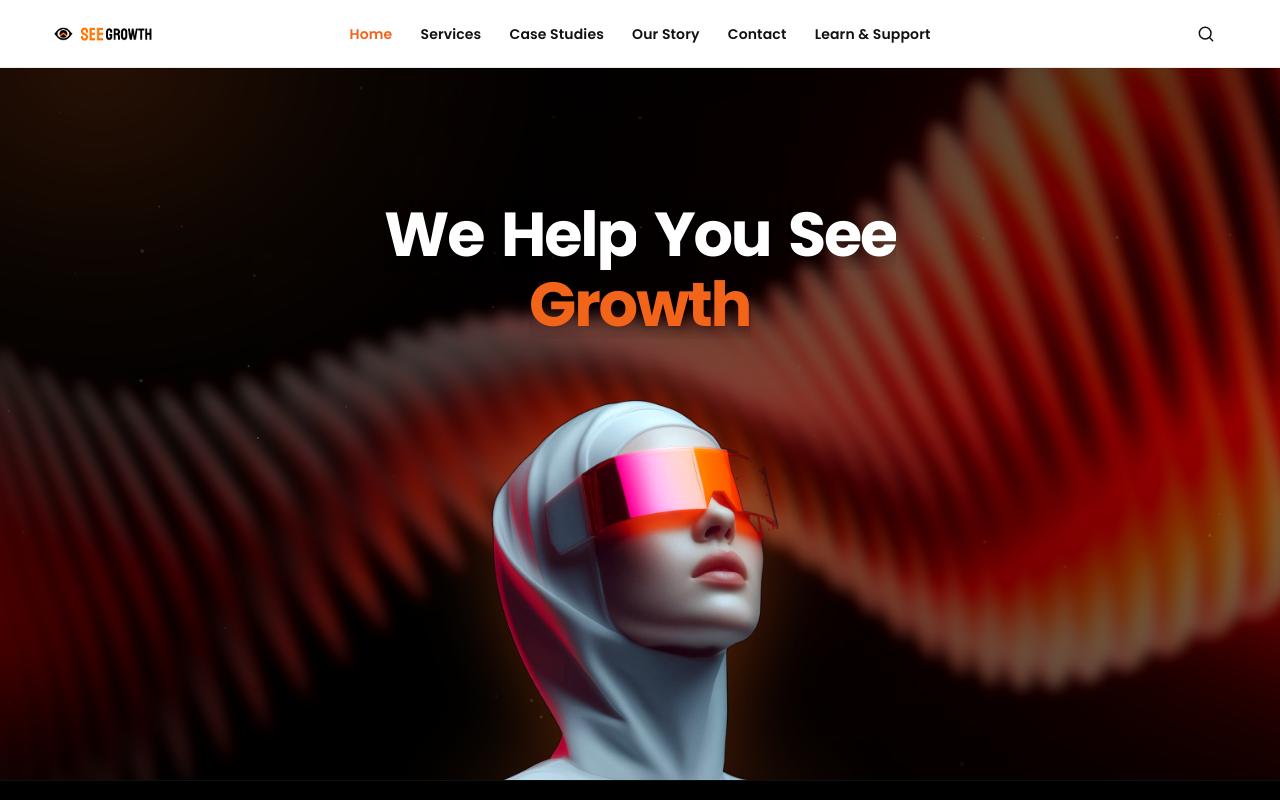
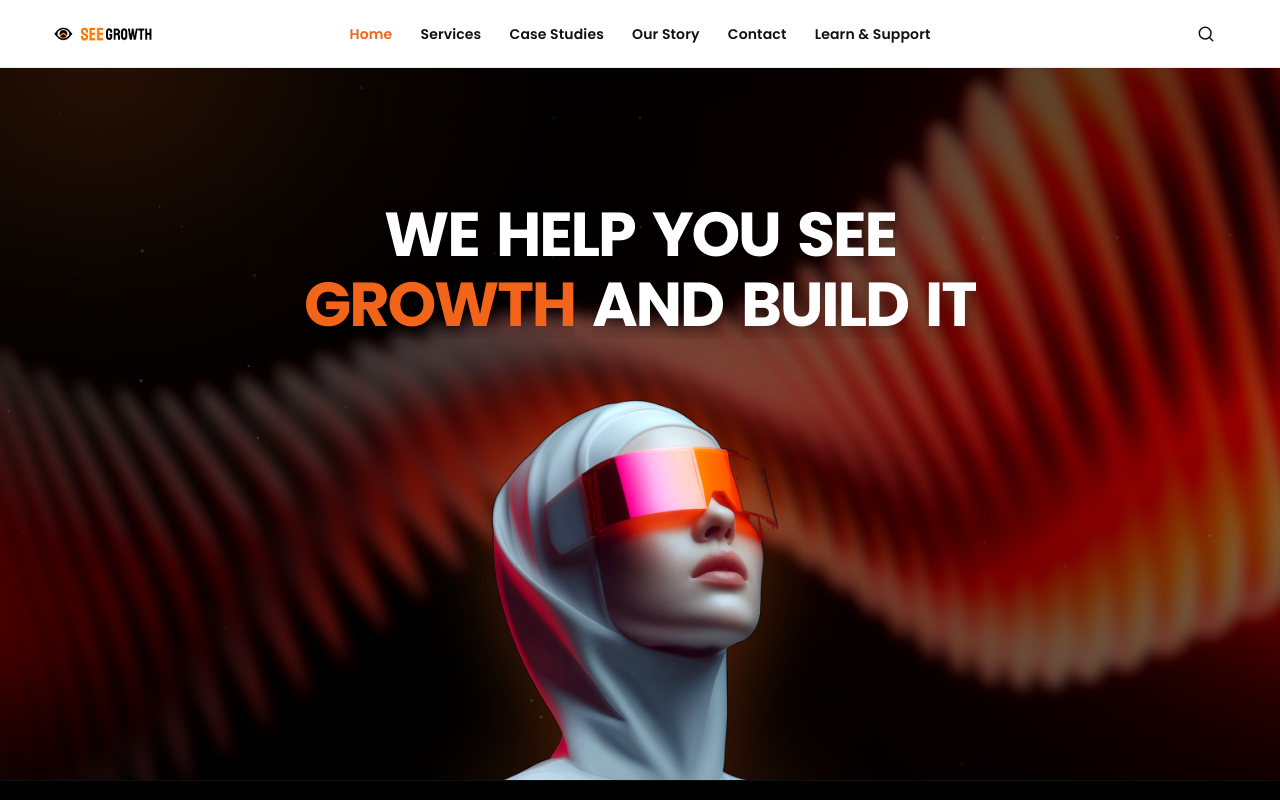
Before and after one commit to Esimuda/SeeGrowth, a React (Vite) app: page / in a window 1280 px wide. Shown: the top 800 px of the page. Built offline with nearby package versions, Linux system fonts and the light colour scheme.

Commit message:
Update the hero headline to WE HELP YOU SEE GROWTH AND BUILD IT.
Uses all caps with Growth on the accent line and extra spacing so the portrait stays below the title.

```diff
--- a/src/Hero.jsx
+++ b/src/Hero.jsx
@@ -10,8 +10,8 @@ const HERO = {
 };
 
 const HEADLINE = [
-  { words: ['We', 'Help', 'You', 'See'] },
-  { words: ['Growth'], accent: true },
+  { words: ['WE', 'HELP', 'YOU', 'SEE'] },
+  { words: ['GROWTH', 'AND', 'BUILD', 'IT'], accent: true },
 ];
 
 const ease = [0.22, 1, 0.36, 1];
@@ -39,7 +39,7 @@ export default function Hero() {
                   return (
                     <span
                       key={`${word}-${i}`}
-                      className={`hero-word${line.accent || word.toLowerCase() === 'growth' ? ' hero-word--accent' : ''}`}
+                      className={`hero-word${word === 'GROWTH' ? ' hero-word--accent' : ''}`}
                     >
                       <motion.span
                         initial={reduce ? false : { y: '110%', opacity: 0 }}
--- a/src/hero.css
+++ b/src/hero.css
@@ -361,6 +361,7 @@
   line-height: 1.12;
   letter-spacing: -0.035em;
   text-align: center;
+  text-transform: uppercase;
   color: var(--white);
   pointer-events: none;
   text-shadow: 0 2px 24px rgba(0, 0, 0, 0.45);
```
